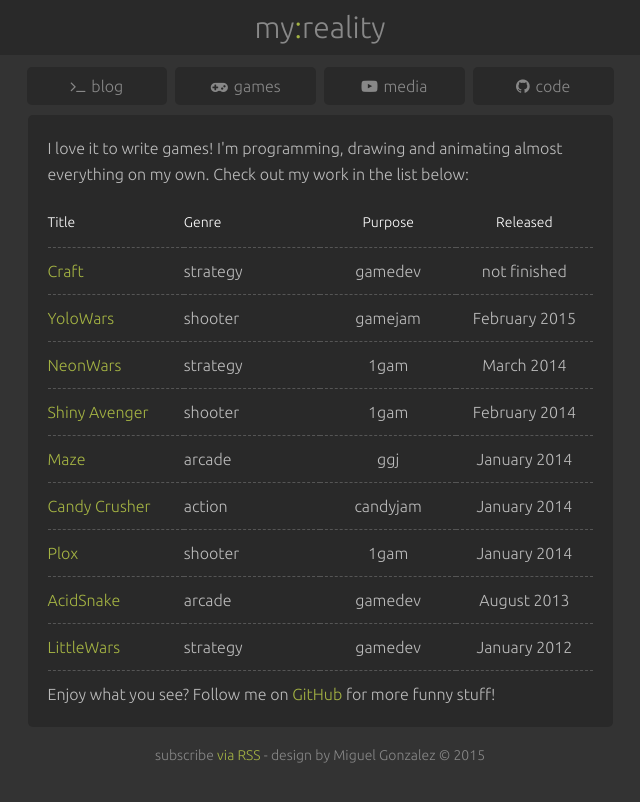
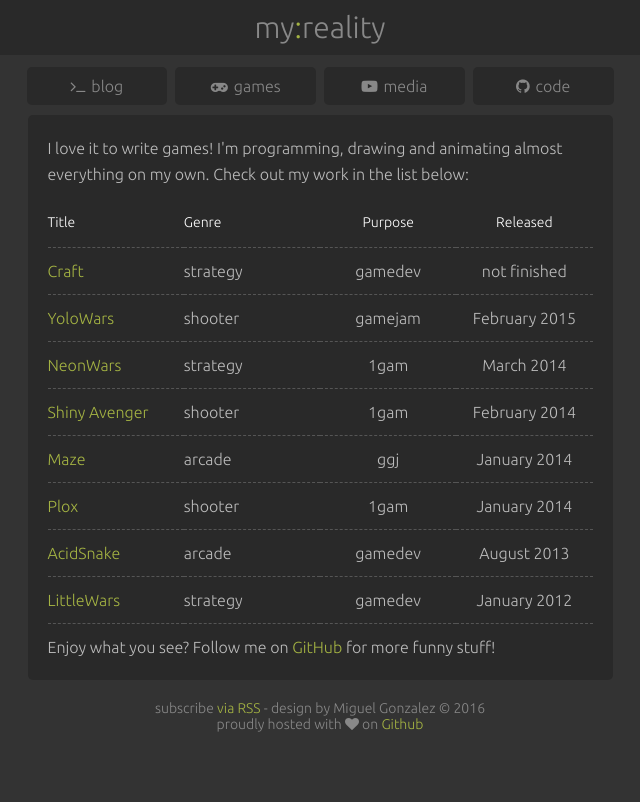
Before and after one commit to bitbrain/bitbrain.github.io, a Jekyll site: the page built from games/index.html, in a window 1280 px wide. Shown: the top 802 px of the page, without its empty margins (320-960 px from the left). Built offline with Jekyll 4.4.1, drawn with Linux system fonts in a browser that asks for light colours; nearby versions of some CDN libraries.

Commit message:
Fix footer

```diff
--- a/_config.yml
+++ b/_config.yml
@@ -57,11 +57,6 @@ games:
   tag: ggj
   date: January 2014
   url:  maze
-- name: Candy Crusher
-  genre: action
-  tag: candyjam
-  date: January 2014
-  url: candycrusher
 - name: Plox
   genre: shooter
   tag: 1gam
--- a/_includes/footer.html
+++ b/_includes/footer.html
@@ -1,4 +1,5 @@
 <footer class="site-footer animated fadeInUp" data-sr>
   <span class="rss-subscribe">subscribe <a href="{{ "/feed.xml" | prepend: site.baseurl }}">via RSS</a></span>
-  - design by Miguel Gonzalez &copy; 2015
+  - design by Miguel Gonzalez &copy; 2016
+  <p>proudly hosted with <i class="fa fa-heart"></i> on <a href="https://github.com/MyRealityCoding/myrealitycoding.github.io">Github</a></p>
 </footer>
```
